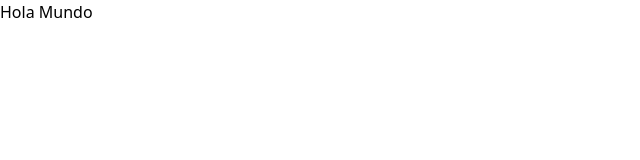
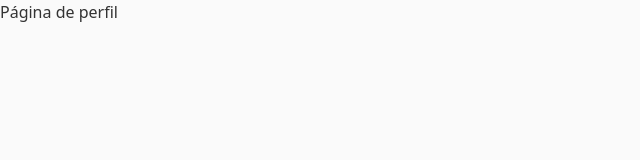
Before and after one commit to RubertG/educlar-frontend, a Next.js app: page / in a window 1280 px wide. Shown: the top 160 px of the page, without its empty margins (0-640 px from the left). Built offline with nearby package versions, Linux system fonts and the light colour scheme.

Commit message:
folder architecture

```diff
--- /dev/null
+++ b/src/app/(enrollment)/matricula/page.tsx
@@ -0,0 +1,9 @@
+function EnrollementPage() {
+  return (
+    <div>
+      Página de matricula
+    </div>
+  )
+}
+
+export default EnrollementPage
--- /dev/null
+++ b/src/app/(profile)/page.tsx
@@ -0,0 +1,9 @@
+const ProfilePage = () => {
+  return (
+    <div>
+      Página de perfil
+    </div>
+  )
+}
+
+export default ProfilePage
--- a/src/app/layout.tsx
+++ b/src/app/layout.tsx
@@ -1,6 +1,6 @@
 import type { Metadata } from "next"
 import "./globals.css"
-import { inter } from "./(core)/fonts"
+import { inter } from "./core/fonts"
 
 export const metadata: Metadata = {
   title: "EduCLAR - Gestor académico",
@@ -20,7 +20,7 @@ export default function RootLayout({
         </head>
       </head>
       <body
-        className={`${inter.variable} ${inter.variable} antialiased`}
+        className={`${inter.variable} ${inter.variable} antialiased bg-bg-100 text-text-100`}
       >
         {children}
       </body>
--- a/src/app/page.tsx
+++ /dev/null
@@ -1,9 +0,0 @@
-function HomePage() {
-  return (
-    <div>
-      Hola Mundo
-    </div>
-  )
-}
-
-export default HomePage
```
Also changed, not shown: src/app/(auth)/ingresar/page.tsx (renamed from src/app/login/page.tsx), src/app/core/fonts/index.ts (renamed from src/app/(core)/fonts/index.ts), src/app/core/fonts/inter.ts (renamed from src/app/(core)/fonts/inter.ts).
